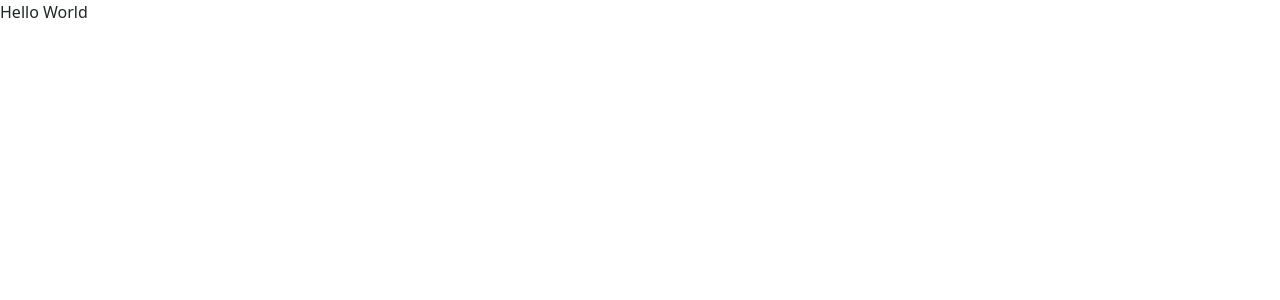
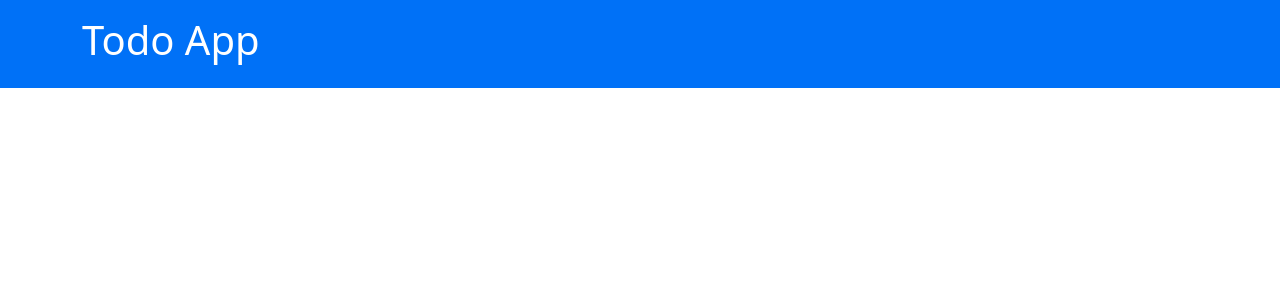
Before and after one commit to rumeone/PERNproject, a React (Create React App) app in the folder client/todo/: page / in a window 1280 px wide. Shown: the top 300 px of the page. Built offline with nearby package versions, Linux system fonts and the light colour scheme.

Commit message:
added header

```diff
--- a/client/todo/src/App.tsx
+++ b/client/todo/src/App.tsx
@@ -1,10 +1,13 @@
 import React from 'react';
 import logo from './logo.svg';
 import './App.css';
+import {Header} from "./components/Header/Header";
 
 function App() {
   return (
-   <div>Hello World</div>
+   <>
+     <Header></Header>
+   </>
   );
 }
 
--- /dev/null
+++ b/client/todo/src/components/Header/Header.tsx
@@ -0,0 +1,9 @@
+export const Header = () => {
+    return (
+        <header style={{backgroundColor: "#0071F7", color: "white"}}>
+            <div className='container pt-3 pb-3'>
+                <h1>Todo App</h1>
+            </div>
+        </header>
+    )
+}
```
Also changed, not shown: client/todo/src/components/TodoForm/TodoForm.tsx (added).
